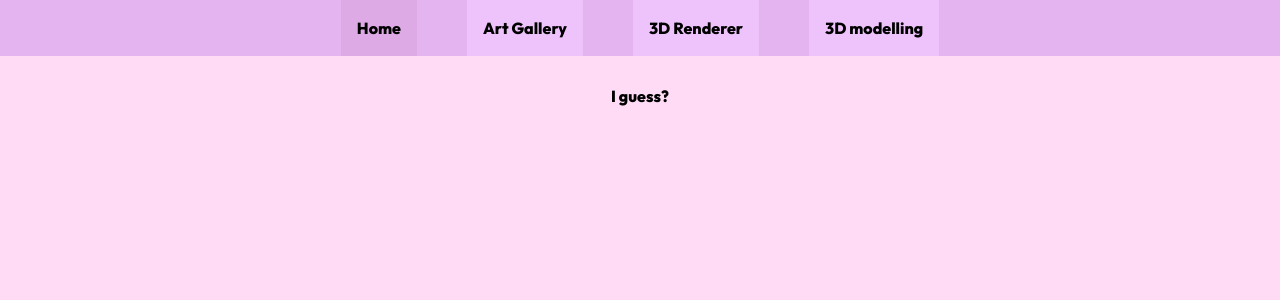
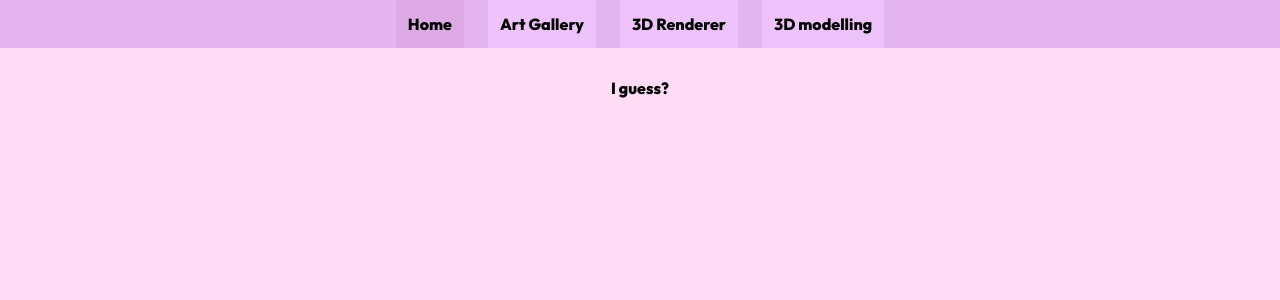
Before and after one commit to Cheesy60/Cheesy60.github.io, a SvelteKit app: page / in a window 1280 px wide. Shown: the top 300 px of the page. Built offline with nearby package versions, Linux system fonts and the light colour scheme.

Commit message:
Nav bar buggin

```diff
--- a/src/routes/+layout.svelte
+++ b/src/routes/+layout.svelte
@@ -8,9 +8,9 @@
 
 
 
-<nav class="bg-[#e3b4f0] w-full justify-center flex gap-12.5 ">
+<nav class="bg-[#e3b4f0] w-full justify-center flex gap-6">
 {#each Object.entries(links) as [key,value]}
-<a href= {value} class=" p-4 no-underline transition-colors {page.url.pathname === value ? 'bg-[#d197ce59]' : 'bg-[#f4caffa9]'}">{key}</a>
+<a href= {value} class=" p-3 no-underline transition-colors {page.url.pathname === value ? 'bg-[#d197ce59]' : 'bg-[#f4caffa9]'}">{key}</a>
 
 {/each}
 </nav>
```
